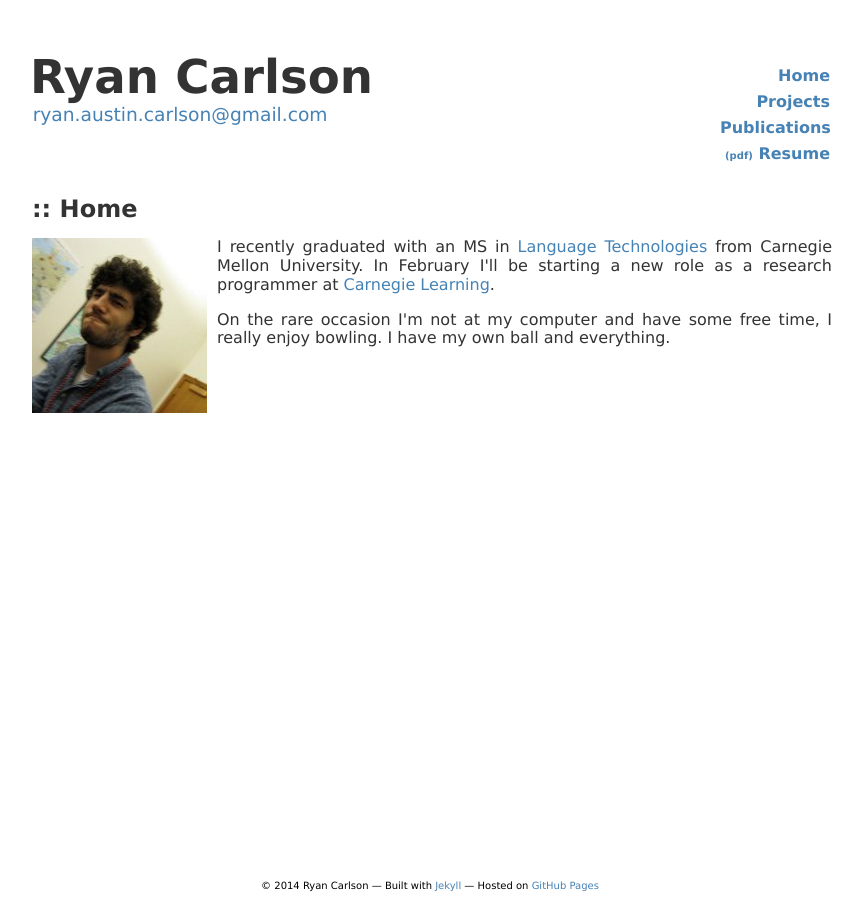
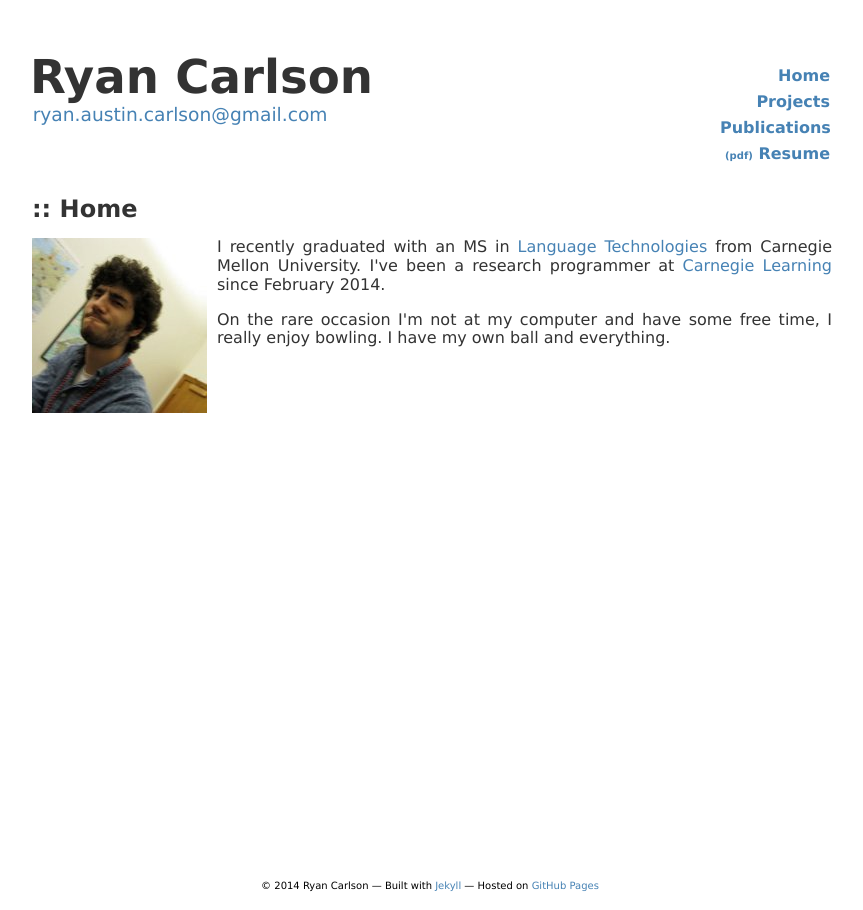
Before and after one commit to ryanaustincarlson/ryanaustincarlson.github.io, a Jekyll site: the page built from index.html, in a window 1280 px wide. Shown: the whole page, without its empty margins (210-1073 px from the left). Built offline with Jekyll 4.4.1, drawn with Linux system fonts in a browser that asks for light colours; Markdown is read by kramdown in place of the engine named in the settings.

Commit message:
updated home page with "i now work here" from "i will work here soon"

```diff
--- a/index.html
+++ b/index.html
@@ -7,7 +7,7 @@
     <h2>:: {{ page.title }}</h2>
     <img src="ryan.jpg" alt="ryan picture" align="left" style="padding-right:10px" />
     <p>
-    I recently graduated with an MS in <a href="http://www.lti.cs.cmu.edu" target=_blank>Language Technologies</a> from Carnegie Mellon University. In February I'll be starting a new role as a research programmer at <a href="http://www.carnegielearning.com/research/" target=_blank>Carnegie Learning</a>.
+    I recently graduated with an MS in <a href="http://www.lti.cs.cmu.edu" target=_blank>Language Technologies</a> from Carnegie Mellon University. I've been a research programmer at <a href="http://www.carnegielearning.com/research/" target=_blank>Carnegie Learning</a> since February 2014.
     </p>
 
     <p>
```
